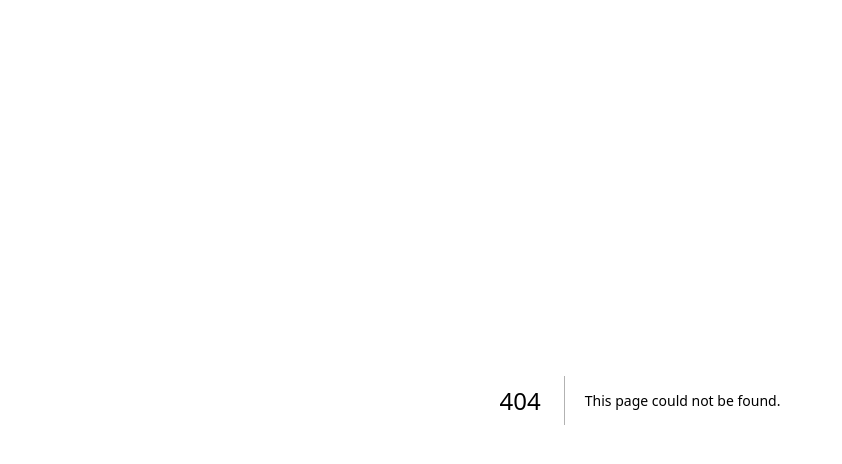
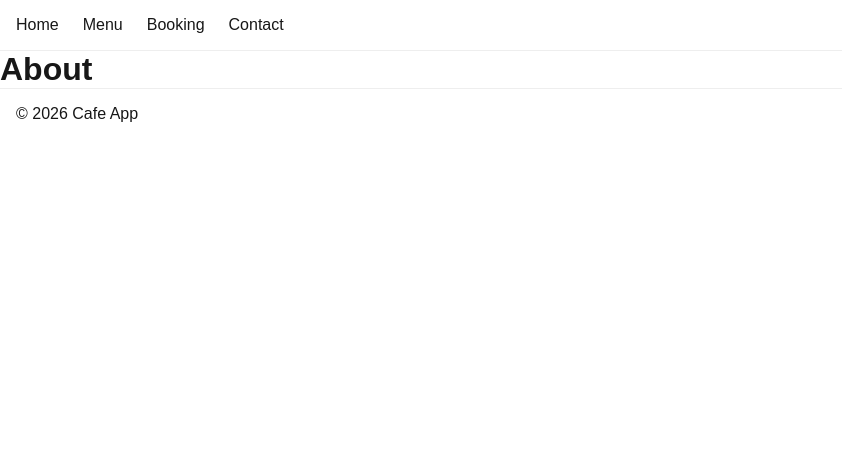
Before and after one commit to alexkuznecov16/cafe-app, a Next.js app: page /about in a window 1280 px wide. Before the commit this address had no page. Shown: the top 464 px of the page, without its empty margins (0-842 px from the left). Built offline with nearby package versions, Linux system fonts and the light colour scheme.

Commit message:
feat: add global layout with header and footer

```diff
--- /dev/null
+++ b/app/about/page.tsx
@@ -0,0 +1,3 @@
+export default function Page() {
+  return <h1>About</h1>
+}
--- /dev/null
+++ b/app/booking/page.tsx
@@ -0,0 +1,3 @@
+export default function Page() {
+  return <h1>Booking</h1>
+}
--- /dev/null
+++ b/app/contact/page.tsx
@@ -0,0 +1,3 @@
+export default function Page() {
+  return <h1>Contact</h1>
+}
--- a/app/layout.tsx
+++ b/app/layout.tsx
@@ -1,20 +1,12 @@
-import type { Metadata } from "next";
-import { Geist, Geist_Mono } from "next/font/google";
+import { Metadata } from 'next';
 import "./globals.css";
+import Header from './layout/Header';
+import Footer from './layout/Footer';
 
-const geistSans = Geist({
-  variable: "--font-geist-sans",
-  subsets: ["latin"],
-});
-
-const geistMono = Geist_Mono({
-  variable: "--font-geist-mono",
-  subsets: ["latin"],
-});
 
 export const metadata: Metadata = {
-  title: "Create Next App",
-  description: "Generated by create next app",
+  title: "Cafe app",
+  description: "Made by Alexander Kuznecov",
 };
 
 export default function RootLayout({
@@ -24,8 +16,10 @@ export default function RootLayout({
 }>) {
   return (
     <html lang="en">
-      <body className={`${geistSans.variable} ${geistMono.variable}`}>
-        {children}
+      <body suppressHydrationWarning>
+        <Header style={{ borderBottom: "1px solid #ee2"}} />
+        <main>{children}</main>
+        <Footer />
       </body>
     </html>
   );
--- /dev/null
+++ b/app/layout/Footer.tsx
@@ -0,0 +1,7 @@
+export default function Footer() {
+  return (
+    <footer style={{ padding: "16px", borderTop: "1px solid #eee" }}>
+      <p>© {new Date().getFullYear()} Cafe App</p>
+    </footer>
+  );
+}
--- /dev/null
+++ b/app/layout/Header.tsx
@@ -0,0 +1,14 @@
+import Link from "next/link";
+
+export default function Header() {
+  return (
+    <header style={{ padding: "16px", borderBottom: "1px solid #eee" }}>
+      <nav style={{ display: "flex", gap: "24px", margin: "0 auto", width: "100%" }}>
+        <Link href="/">Home</Link>
+        <Link href="/menu">Menu</Link>
+        <Link href="/booking">Booking</Link>
+        <Link href="/contact">Contact</Link>
+      </nav>
+    </header>
+  );
+}
--- /dev/null
+++ b/app/menu/page.tsx
@@ -0,0 +1,3 @@
+export default function Page() {
+  return <h1>Menu</h1>
+}
```
